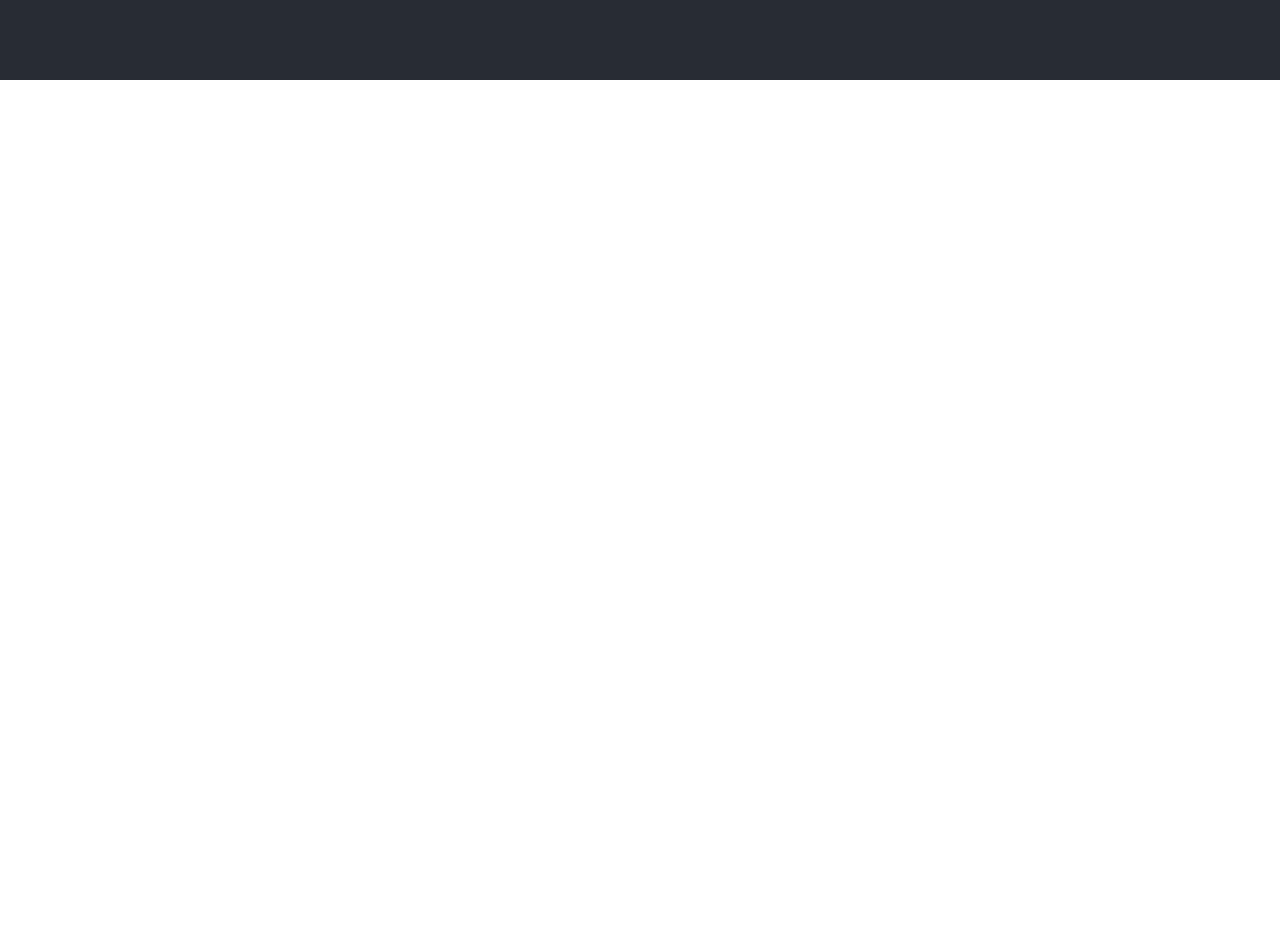
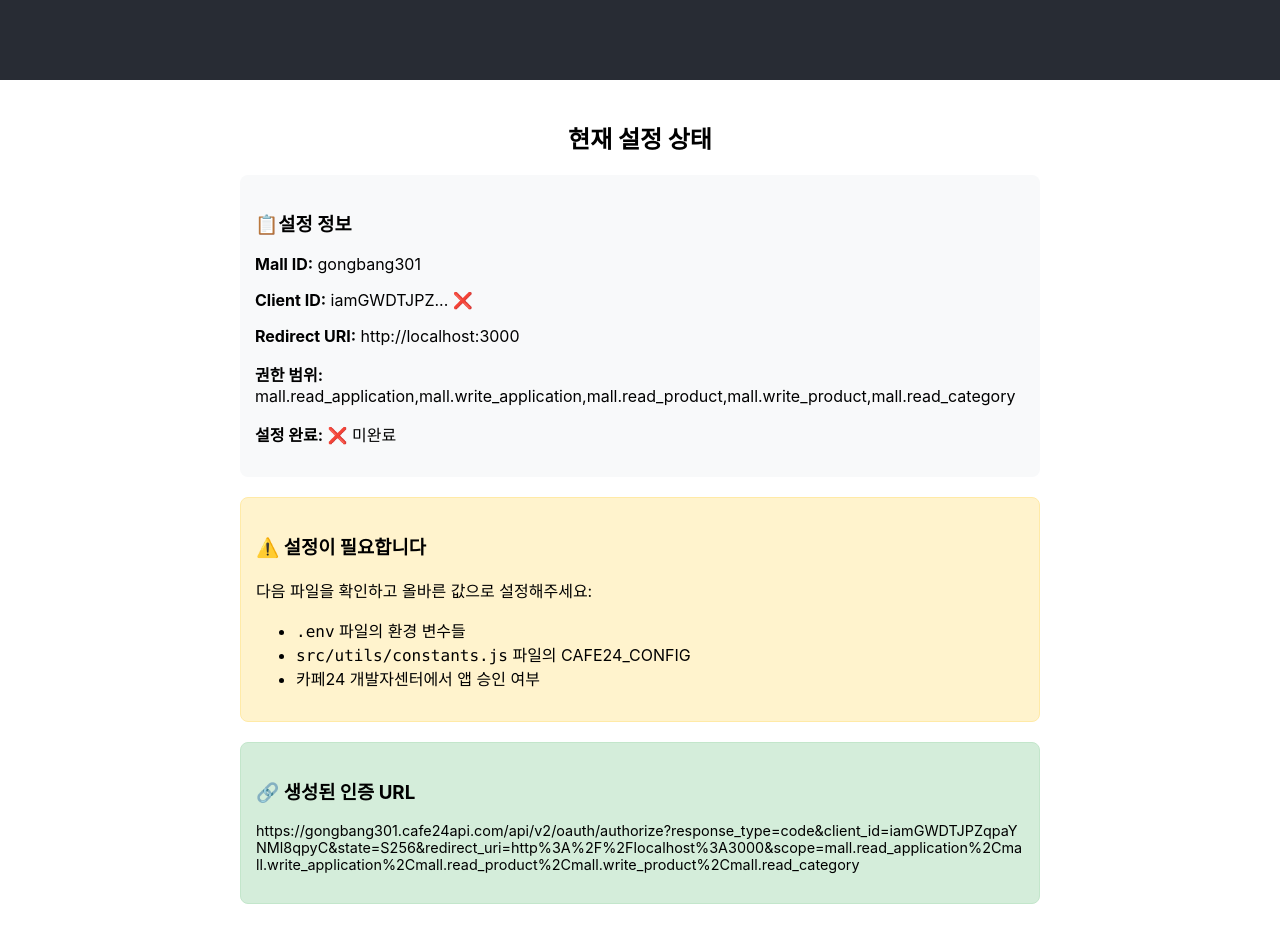
Before and after one commit to hms-dev-adm/gold-price-manager, a React (Create React App) app: page / in a window 1280 px wide. Shown: the part 360-1302 px from the top of the page. Before the commit the page ends 800 px from the top, so only its background shows below. Built offline with nearby package versions, Linux system fonts and the light colour scheme.

Commit message:
feat : redirect_url 설정 + 다시 작성

```diff
--- a/src/App.js
+++ b/src/App.js
@@ -68,7 +68,7 @@
     //토큰 URL 생성
     const generateTokenUrl = (targetMallId) =>{
       // if(!targetMallId || !CAFE24_CONFIG.CLIENT_ID || !CAFE24_CONFIG.REDIRECT_URI)
-      if(!targetMallId || !CAFE24_CONFIG.CLIENT_ID){
+      if(!targetMallId || !CAFE24_CONFIG.CLIENT_ID || !CAFE24_CONFIG.REDIRECT_URI){
         console.error('필수 설정 정보가 없습니다.');
         return;
       }
@@ -81,7 +81,18 @@
       `&scope=${encodeURIComponent(CAFE24_CONFIG.SCOPE)}`;
 
       setTokenUrl(authUrl);
+    };
 
+    const checkConfiguration = () => {
+      const hasRequiredConfig =
+      CAFE24_CONFIG.CLIENT_ID &&
+      !CAFE24_CONFIG.CLIENT_ID.includes('your_') &&
+      CAFE24_CONFIG.CLIENT_SECRET &&
+      !CAFE24_CONFIG.CLIENT_SECRET.includes('your_') &&
+      CAFE24_CONFIG.MALL_ID &&
+      !CAFE24_CONFIG.MALL_ID.includes('your_');
+
+      setIsConfigured(hasRequiredConfig);
     }
 
   //mall id & 인증코드 확인
@@ -121,7 +132,6 @@
     if(!tokenUrl){
       e.preventDefault();
       alert('token url이 생성되지 않았습니다. 설정을 확인해주세요.')
-
     }
   }
 
@@ -152,6 +162,40 @@
       </div>
     )}
   </AppHeader>
+
+  <InfoSection>
+    <h2>현재 설정 상태</h2>
+
+    <ConfigInfo>
+      <h3>📋설정 정보</h3>
+      <p><strong>Mall ID:</strong> {mallId || '설정되지 않음'}</p>
+          <p><strong>Client ID:</strong> {CAFE24_CONFIG.CLIENT_ID?.substring(0, 10)}... {isConfigured ? '✅' : '❌'}</p>
+          <p><strong>Redirect URI:</strong> {CAFE24_CONFIG.REDIRECT_URI}</p>
+          <p><strong>권한 범위:</strong> {CAFE24_CONFIG.SCOPE}</p>
+          <p><strong>설정 완료:</strong> {isConfigured ? '✅ 완료' : '❌ 미완료'}</p>
+    </ConfigInfo>
+
+        {!isConfigured && (
+          <ConfigInfo style={{ backgroundColor: '#fff3cd', border: '1px solid #ffeaa7' }}>
+            <h3>⚠️ 설정이 필요합니다</h3>
+            <p>다음 파일을 확인하고 올바른 값으로 설정해주세요:</p>
+            <ul style={{ textAlign: 'left' }}>
+              <li><code>.env</code> 파일의 환경 변수들</li>
+              <li><code>src/utils/constants.js</code> 파일의 CAFE24_CONFIG</li>
+              <li>카페24 개발자센터에서 앱 승인 여부</li>
+            </ul>
+          </ConfigInfo>
+        )}
+
+        {tokenUrl && (
+          <ConfigInfo style={{ backgroundColor: '#d4edda', border: '1px solid #c3e6cb' }}>
+            <h3>🔗 생성된 인증 URL</h3>
+            <p style={{ wordBreak: 'break-all', fontSize: '0.9rem' }}>
+              {tokenUrl}
+            </p>
+          </ConfigInfo>
+        )}
+  </InfoSection>
 </AppContainer>
   );
 }
--- a/src/utils/constants.js
+++ b/src/utils/constants.js
@@ -4,7 +4,38 @@
   CLIENT_ID: 'iamGWDTJPZqpaYNMl8qpyC',
   CLIENT_SECRET: 'v0cbc3gzElSjtxdDOTVKOA',
   SHOP_NO: 1,
-  // REDIRECT_URI:'',
+  REDIRECT_URI: process.env.NODE_ENV === 'production'?
+  'https://gongbang301.com' : 'http://localhost:3000',
+  SCOPE:[
+    'mall.read_application',
+    'mall.write_application',
+    'mall.read_product',
+    'mall.write_product',
+    'mall.read_category'
+  ].join(','),
+  STATE: 'S256'
+};
+
+// 설정 검증 함수
+export const validateCafe24Config = () => {
+  const errors = [];
+
+  if (!CAFE24_CONFIG.MALL_ID || CAFE24_CONFIG.MALL_ID.includes('your_')) {
+    errors.push('MALL_ID가 설정되지 않았습니다.');
+  }
+
+  if (!CAFE24_CONFIG.CLIENT_ID || CAFE24_CONFIG.CLIENT_ID.includes('[클라이언트')) {
+    errors.push('CLIENT_ID가 설정되지 않았습니다.');
+  }
+
+  if (!CAFE24_CONFIG.CLIENT_SECRET || CAFE24_CONFIG.CLIENT_SECRET.includes('[클라이언트')) {
+    errors.push('CLIENT_SECRET이 설정되지 않았습니다.');
+  }
+
+  return {
+    isValid: errors.length === 0,
+    errors
+  };
 };
 
 // 금 가격 설정
```
